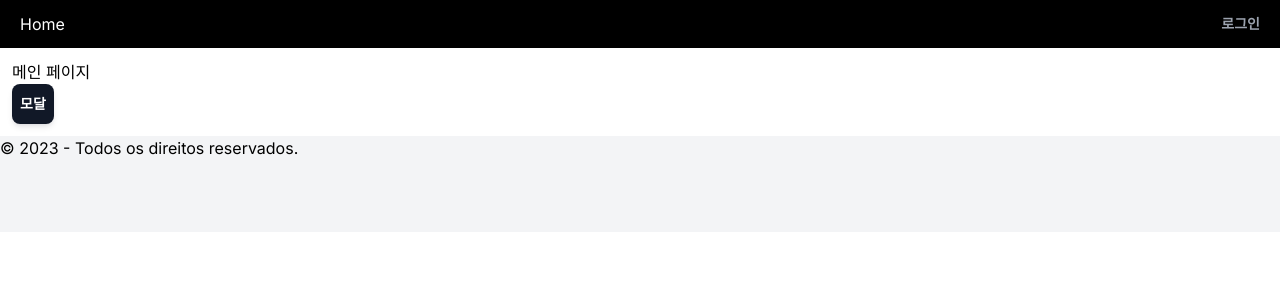
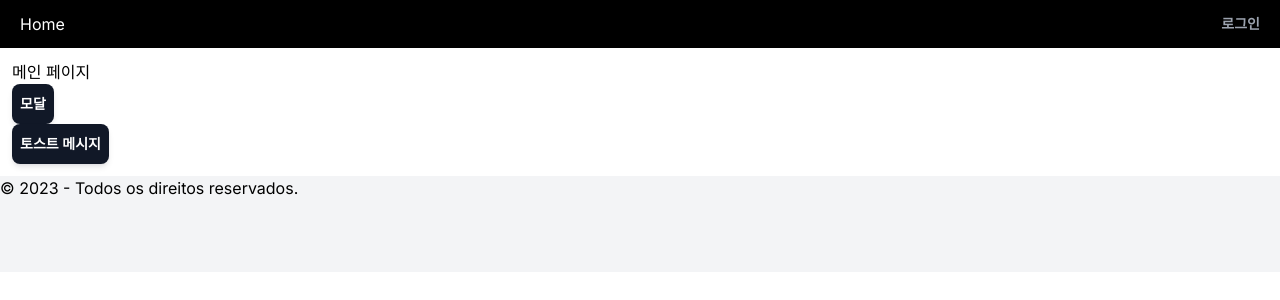
Before and after one commit to dbaudwns20/Daesungnipple, a Next.js app: page / in a window 1280 px wide. Shown: the top 300 px of the page. Built offline with nearby package versions, Linux system fonts and the light colour scheme; no server answers.

Commit message:
parallel routes 로그인 페이지 관리 1차

```diff
--- a/src/app/(auth)/layout.tsx
+++ b/src/app/(auth)/layout.tsx
@@ -12,7 +12,7 @@ export default function AuthLayout({
 }) {
   return (
     <main className="flex h-[100vh] w-full items-center justify-center">
-      {children}
+      <div className="sm:w-full md:w-1/2 lg:w-1/3">{children}</div>
     </main>
   );
 }
--- a/src/app/(auth)/sign-in/page.tsx
+++ b/src/app/(auth)/sign-in/page.tsx
@@ -41,7 +41,7 @@ export default function SignIn() {
   }, []);
 
   return (
-    <div className="w-1/3 rounded-lg p-12">
+    <div className="rounded-lg p-12">
       <h1 className="mb-7 text-center text-2xl font-bold">로그인</h1>
       <form className="w-full" onSubmit={handleSubmit} noValidate>
         <Input
--- a/src/app/(auth)/sign-up/page.tsx
+++ b/src/app/(auth)/sign-up/page.tsx
@@ -65,7 +65,7 @@ export default function SignUp() {
   }, [isOAuthSignUp]);
 
   return (
-    <div className="rounded-lg p-12 sm:w-full md:w-1/2 lg:w-1/3">
+    <div className="rounded-lg p-12">
       <h1 className="mb-7 text-center text-2xl font-bold">회원가입</h1>
       <form className="w-full" onSubmit={handleSubmit} noValidate>
         <Input
--- /dev/null
+++ b/src/app/(shop)/@modal/(...)sign-in/page.tsx
@@ -0,0 +1,11 @@
+import SignIn from "@/app/(auth)/sign-in/page";
+
+import Modal from "@/components/modal/modal";
+
+export default function ModalSignIn() {
+  return (
+    <Modal isCloseOnClickOverlay={true}>
+      <SignIn />
+    </Modal>
+  );
+}
--- /dev/null
+++ b/src/app/(shop)/@modal/default.tsx
@@ -0,0 +1,3 @@
+export default function ModalDefault() {
+  return null;
+}
--- a/src/app/(shop)/page.tsx
+++ b/src/app/(shop)/page.tsx
@@ -5,14 +5,23 @@ import { useState } from "react";
 import Modal from "@/components/modal/modal";
 import Button from "@/components/button/button";
 
+import { showToast } from "@/utils/message";
+
 export default function Home() {
   const [showModal, setShowModal] = useState<boolean>(false);
+
+  const showToastMessage = () => {
+    showToast({ message: "토스트 메시지" });
+  };
 
   return (
     <main className="p-3">
       <div>메인 페이지</div>
       <Button type="button" size="sm" onClick={() => setShowModal(true)}>
         <span>모달</span>
+      </Button>
+      <Button type="button" size="sm" onClick={() => showToastMessage()}>
+        <span>토스트 메시지</span>
       </Button>
       {showModal ? (
         <Modal setIsModalOpen={setShowModal} isCloseOnClickOverlay={true}>
```
